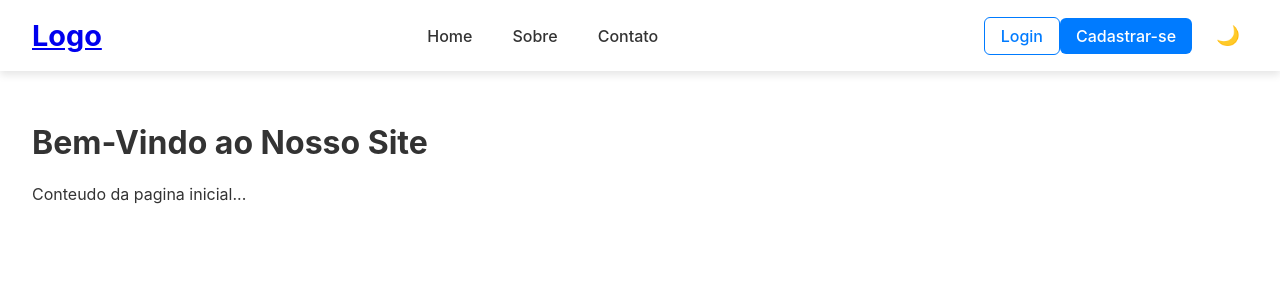
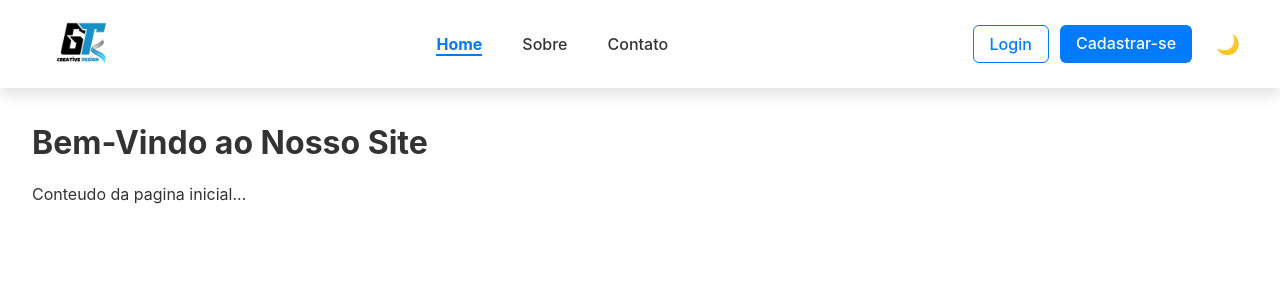
Before and after one commit to GabrielTolin/React-vite_navbar, a React (Vite) app: page / in a window 1280 px wide. Shown: the top 300 px of the page. Built offline with nearby package versions, Linux system fonts and the light colour scheme.

Commit message:
Atualização de navbar e add Logo

```diff
--- a/src/components/Navbar.jsx
+++ b/src/components/Navbar.jsx
@@ -1,7 +1,8 @@
 import React, { useState } from "react";
-import { Link } from "react-router-dom";
+import { NavLink } from "react-router-dom";
 import MobileMenu from "./MobileMenu";
 import styles from "../styles/Navbar.module.css"
+import logo from '../img/logo.png'
 
 const Navbar = ({ toggleTheme, currentTheme }) => {
   const [menuOpen, setMenuOpen] = useState(false);
@@ -19,20 +20,22 @@ const Navbar = ({ toggleTheme, currentTheme }) => {
       <nav className={`${styles.navbar} ${currentTheme === 'dark' ? styles.dark : ''}`}>
         {/* Logo à esquerda */}
         <div className={styles.logo}>
-          <Link to="/">Logo</Link>
+          <img src={logo} alt="Logo" />
         </div>
 
         {/* Links centralizados */}
         <div className={`${styles.navCenter} ${menuOpen ? styles.mobileHide : ''}`}>
           <ul className={styles.navLinks}>
             <li>
-              <Link to="/" onClick={closeMenu} className={styles.navLink}>Home</Link>
+              <NavLink to="/" aria-label="Ir para a página Home" onClick={closeMenu} className={({ isActive }) => isActive ? `${styles.navLink} ${styles.active}` : styles.navLink }> Home </NavLink>
             </li>
+
             <li>
-              <Link to="/sobre" onClick={closeMenu} className={styles.navLink}>Sobre</Link>
+              <NavLink to="/sobre" aria-label="Ir para a página Sobre" onClick={closeMenu} className={({ isActive}) => isActive ? `${styles.navLink} ${styles.active}` : styles.navLink}>Sobre</NavLink>
             </li>
+
             <li>
-              <Link to="/contacto" onClick={closeMenu} className={styles.navLink}>Contato</Link>
+              <NavLink to="/contacto" onClick={closeMenu} className={({ isActive}) => isActive ? `${styles.navLink} ${styles.active}` : styles.navLink}>Contato</NavLink>
             </li>
           </ul>
         </div>
@@ -41,8 +44,8 @@ const Navbar = ({ toggleTheme, currentTheme }) => {
         <div className={`${styles.navRight} ${menuOpen ? styles.mobileHide : ''}`}>
           <div className={styles.ctas}>
             <div className={styles.desktopCtas}>
-              <Link to="" className={styles.login}>Login</Link>
-              <Link to="" className={styles.signup}>Cadastrar-se</Link>
+              <NavLink to="" className={styles.login}>Login</NavLink>
+              <NavLink to="" className={styles.signup}>Cadastrar-se</NavLink>
             </div>
             <button
               onClick={toggleTheme}
--- a/src/styles/MobileMenu.module.css
+++ b/src/styles/MobileMenu.module.css
@@ -73,6 +73,7 @@
   margin-top: auto;
 }
 
+
 .login, .signup {
   text-align: center;
   padding: 0.8rem;
@@ -81,13 +82,13 @@
   text-decoration: none;
 }
 
-/* Botão Login */
+
 .login {
   color: #007bff;
   border: 1px solid #007bff;
 }
 
-/* Botão Cadastro */
+
 .signup {
   background-color: #007bff;
   color: white;
@@ -130,3 +131,7 @@
   background-color: #90cdf4;
   color: #2a2a2a;
 }
+
+.darkMenu .signup, .darkMenu .login {
+  color: white;
+}
--- a/src/styles/Navbar.module.css
+++ b/src/styles/Navbar.module.css
@@ -1,6 +1,7 @@
 /* Navbar */
 .navbar {
   position: fixed;
+  height: 7vh;
   top: 0;
   left: 0;
   right: 0;
@@ -9,13 +10,13 @@
   align-items: center;
   padding: 1rem 2rem;
   background-color: white;
-  box-shadow: 0 4px 8px rgba(0, 0, 0, 0.1);
+  box-shadow: 0 8px 12px rgba(0, 0, 0, 0.1);
   z-index: 1000;
 }
 
 /* Logo */
 .logo {
-  font-size: 1.8rem;
+  font-size: 1.5rem;
   font-weight: bold;
   color: #333;
   z-index: 1001;
@@ -53,19 +54,52 @@
   font-weight: 500;
   padding: 0.5rem 1rem;
   border-radius: 6px;
-  gap: 1rem;
-  transition: all 0.2s ease;
+  transition: all 0.3s linear;
+}
+
+.desktopCtas{
+  display: flex;
+  gap: 0.7rem;
 }
 
 .login {
   color: #007bff;
   border: 1px solid #007bff;
+
+}
+
+.login:hover{
+  background-color: green;
+  color: white;
+  border: 1px solid white;
+  transform: scale(1.15);
 }
 
 .signup {
   background-color: #007bff;
   color: white;
 }
+
+.signup:hover{
+  background-color: green;
+  transform: scale(1.1);
+  }
+
+
+.active {
+    color: #007bff;
+    font-weight: bold;
+    border-bottom: 2px solid #007bff;
+}
+
+.logo img {
+  display: flex;
+  width: 100px;
+  height: auto;
+  border-radius: 50px;
+
+}
+
 
 /* Botão de tema */
 .themeToggle {
@@ -113,7 +147,7 @@
   gap: 2rem;
   z-index: 1000;
   transform: translateY(-100%);
-  transition: transform 0.3s ease;
+  transition: transform 0.2s ease;
 }
 
 .mobileMenu .navLink {
@@ -153,6 +187,7 @@
 /* Dark Mode */
 .dark {
   background-color: #2a2a2a;
+  box-shadow: 0 4px 8px rgba(252, 250, 250, 0.518); /* Sombra */
 }
 
 .dark .logo,
@@ -201,17 +236,22 @@
 
 /* Transição suave */
 .hamburgerLine {
-  transition: all 0.3s ease;
+  transition: all 0.4s ease;
 }
 
 .dark .login{
   color: white;
 }
 .dark .login:hover{
-  background-color: #007bff;
+  background-color: green;
   color: white;
 }
 
 .dark .signup{
   color: white;
 }
+
+.dark .signup:hover{
+  color: white;
+  border: 1px solid white;
+}
```
Also changed, not shown: src/img/logo.png (added).
